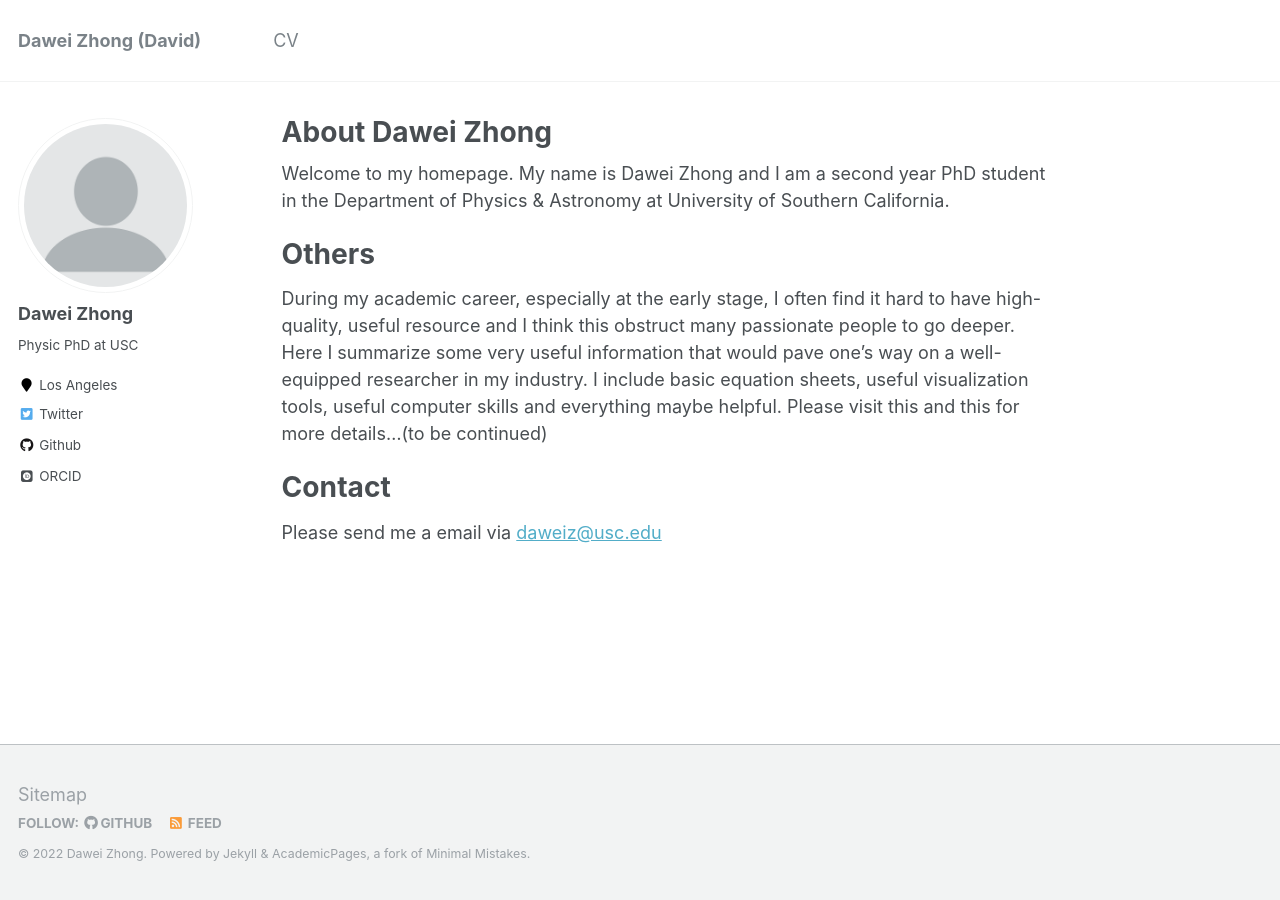
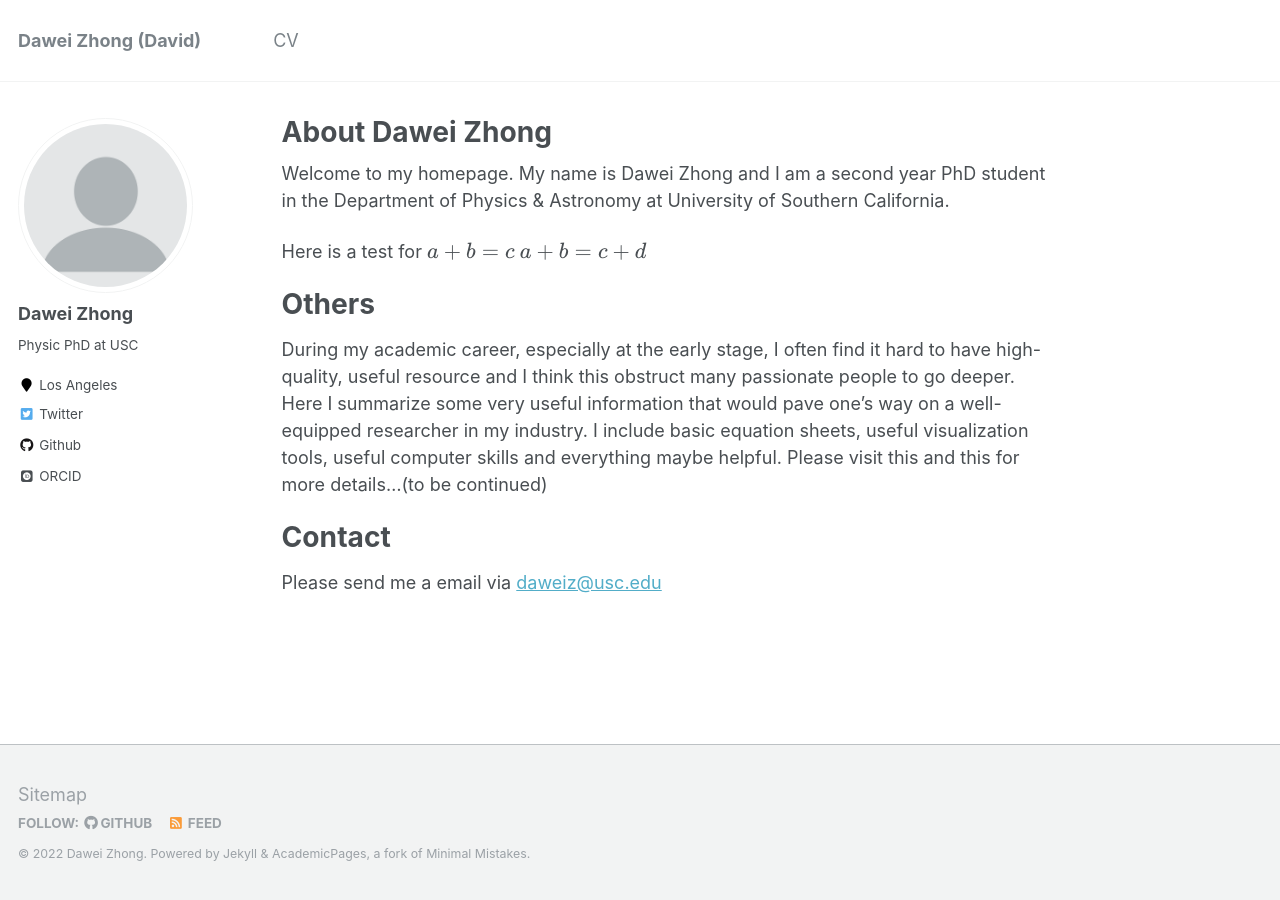
Before and after one commit to dawei-zh/dawei-zh.github.io, a Jekyll site: the page built from _pages/about.md, in a window 1280 px wide. Built offline with Jekyll 4.4.1, drawn with Linux system fonts in a browser that asks for light colours; nearby versions of some CDN libraries; some web fonts are replaced; formulas are drawn with MathJax 3.

Commit message:
test katex2

```diff
--- a/_pages/about.md
+++ b/_pages/about.md
@@ -10,6 +10,12 @@ redirect_from:
 
 Welcome to my homepage. My name is Dawei Zhong and I am a second year PhD student in the Department of Physics & Astronomy at University of Southern California.
 
+Here is a test for $a+b=c$
+$$
+a+b=c+d
+$$
+
+
 # Others
 
 During my academic career, especially at the early stage, I often find it hard to have high-quality, useful resource and I think this obstruct many passionate people to go deeper. Here I summarize some very useful information that would pave one's way on a well-equipped researcher in my industry. I include basic equation sheets, useful visualization tools, useful computer skills and everything maybe helpful. Please visit this and this for more details...(to be continued)
```
